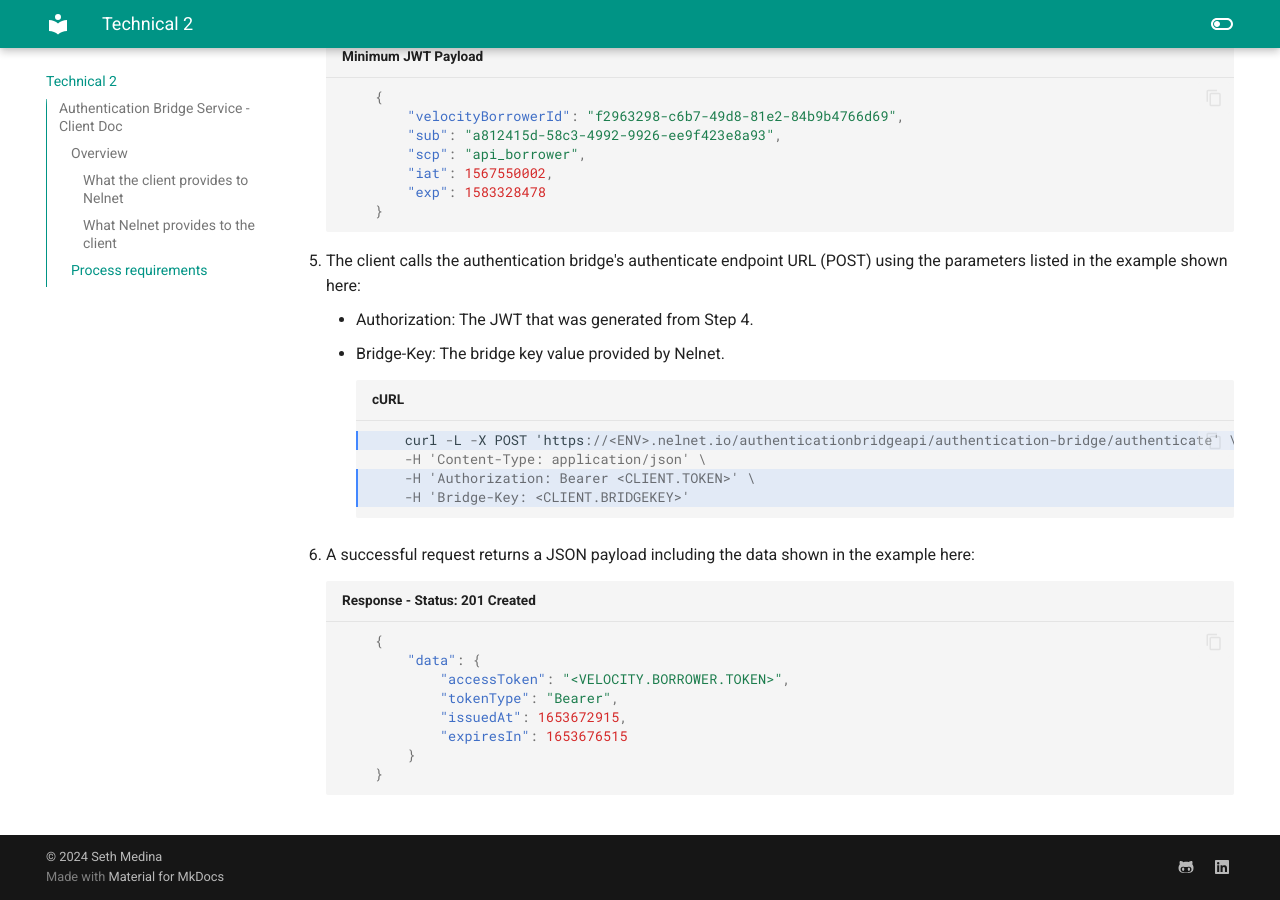
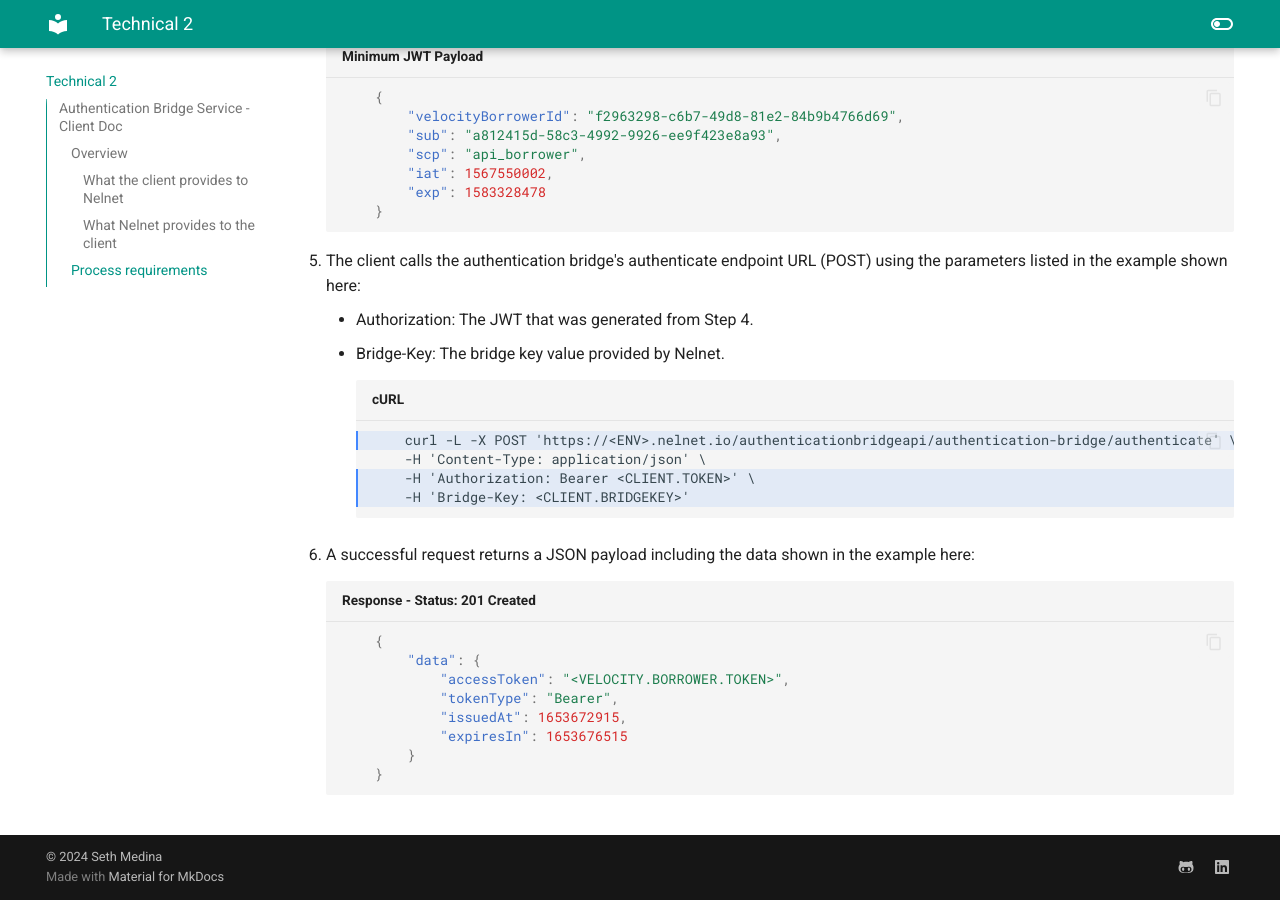
Before and after one commit to medinast21/medina-portfolio, an MkDocs documentation site: the page built from docs/Technical2.md, in a window 1280 px wide and 900 px high, scrolled down 1425 px. Built offline with MkDocs 1.6.1 and Material for MkDocs 9.7.7, drawn with Linux system fonts in a browser that asks for light colours.

Commit message:
Update Technical2.md

````diff
--- a/docs/Technical2.md
+++ b/docs/Technical2.md
@@ -62,7 +62,7 @@ from the client's IT department).
     * Authorization: The JWT that was generated from Step 4.
     * Bridge-Key: The bridge key value provided by Nelnet.
 
-        ``` c hl_lines="1 3 4" title="cURL"
+        ``` curl hl_lines="1 3 4" title="cURL"
             curl -L -X POST 'https://<ENV>.nelnet.io/authenticationbridgeapi/authentication-bridge/authenticate' \
             -H 'Content-Type: application/json' \
             -H 'Authorization: Bearer <CLIENT.TOKEN>' \
````
